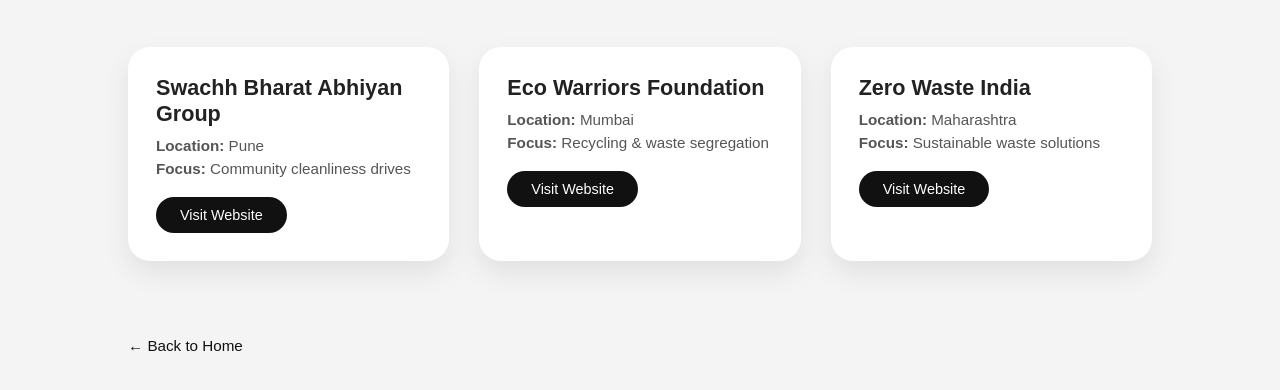
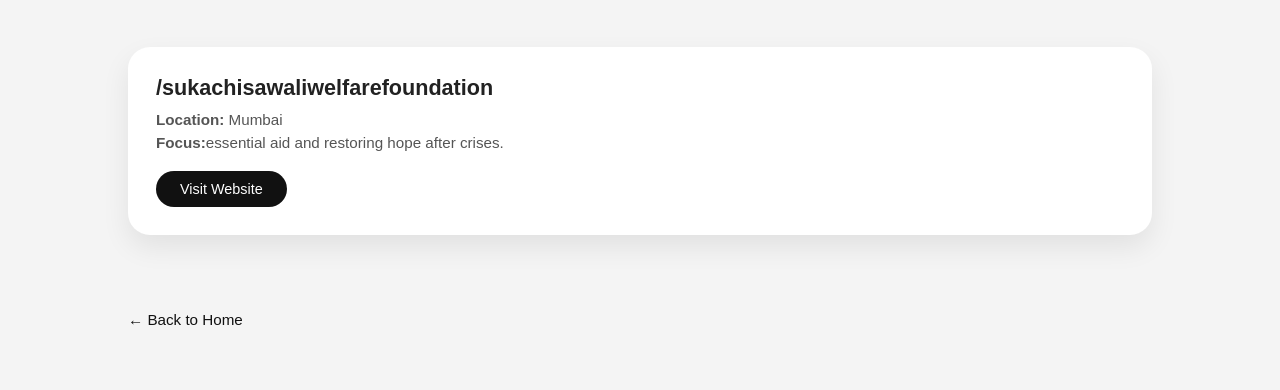
Before and after one commit to vedant331/LEMON, a website: page waste.html in a window 1280 px wide. Shown: the part 334-724 px from the top of the page. Drawn offline with Linux system fonts and the light colour scheme.

Commit message:
Update waste.html

```diff
--- a/waste.html
+++ b/waste.html
@@ -18,26 +18,11 @@
     <div class="ngo-grid">
 
         <div class="ngo-card">
-            <h3>Swachh Bharat Abhiyan Group</h3>
-            <p><strong>Location:</strong> Pune</p>
-            <p><strong>Focus:</strong> Community cleanliness drives</p>
-            <a href="https://sukachisawaliwelfarefoundation.in/" target="_blank" class="ngo-link">Visit Website</a>
+            <h3>/sukachisawaliwelfarefoundation</h3>
+            <p><strong>Location:</strong> Mumbai</p>
+            <p><strong>Focus:</strong>essential aid and restoring hope after crises.</p>
+            <a href="https://sukachisawaliwelfarefoundation.in/humanatarian-relief/" target="_blank" class="ngo-link">Visit Website</a>
         </div>
-
-        <div class="ngo-card">
-            <h3>Eco Warriors Foundation</h3>
-            <p><strong>Location:</strong> Mumbai</p>
-            <p><strong>Focus:</strong> Recycling & waste segregation</p>
-            <a href="https://sukachisawaliwelfarefoundation.in/" target="_blank" class="ngo-link">Visit Website</a>
-        </div>
-
-        <div class="ngo-card">
-            <h3>Zero Waste India</h3>
-            <p><strong>Location:</strong> Maharashtra</p>
-            <p><strong>Focus:</strong> Sustainable waste solutions</p>
-            <a href="https://sukachisawaliwelfarefoundation.in/" target="_blank" class="ngo-link">Visit Website</a>
-        </div>
-
     </div>
 
     <br><br>
```
